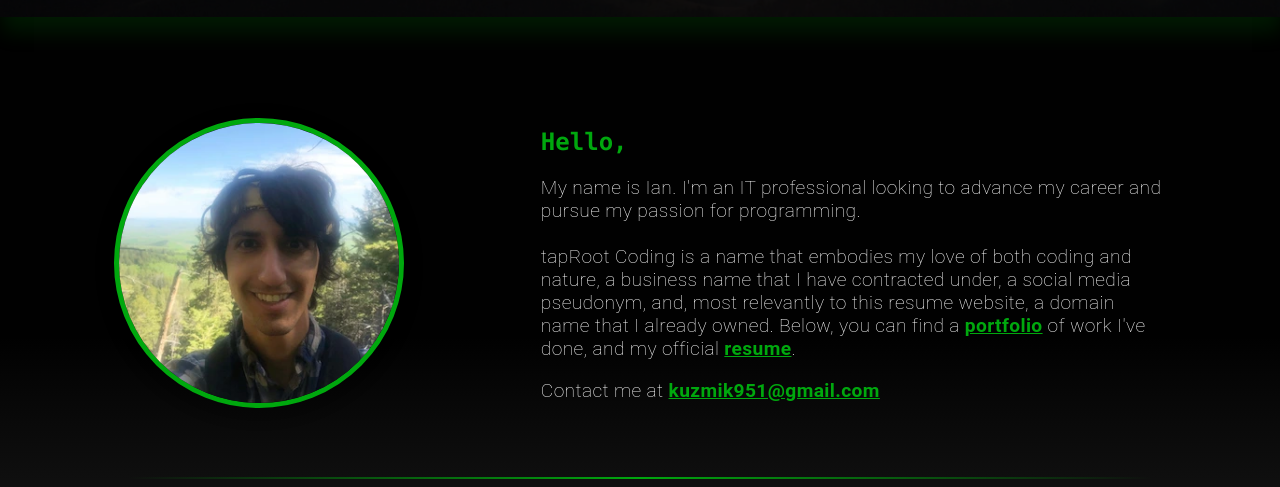
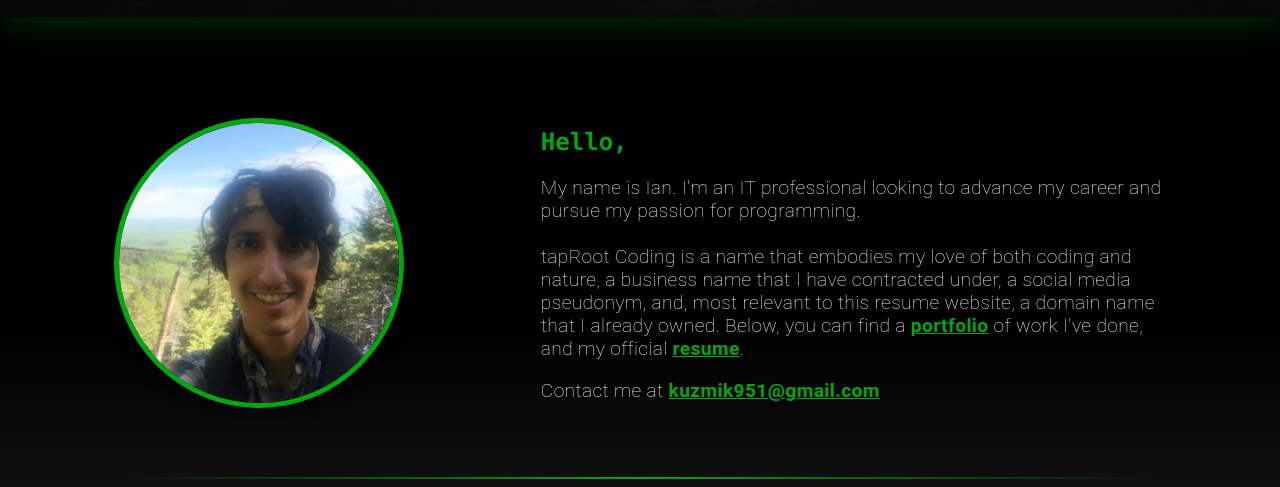
Before and after one commit to IanKuzmik/tapRootCoding, a plain HTML site: page index.html in a window 1280 px wide. Shown: the part 313-800 px from the top of the page. Drawn offline with Linux system fonts and the light colour scheme; a script that the page names is missing.

Commit message:
Fixing typo in intro text

```diff
--- a/index.html
+++ b/index.html
@@ -58,7 +58,7 @@
               My name is Ian. I'm an IT professional looking to advance my career and pursue my passion for programming.
               <br><br>
               tapRoot Coding is a name that embodies my love of both coding and nature, a business name that I have
-              contracted under, a social media pseudonym, and, most relevantly to this resume website, a domain name
+              contracted under, a social media pseudonym, and, most relevant to this resume website, a domain name
               that I already owned. Below, you can find a <a class="tr-link" href="#portfolio-anchor">portfolio</a> of work I've done, and my official <a class="tr-link" href="#resume-anchor">resume</a>.
             </p>
             <p>Contact me at <a class="tr-link" href="mailto:kuzmik951@gmail.com" target="_blank">kuzmik951@gmail.com</a></p>
```
Also changed, not shown: 3 other files.
